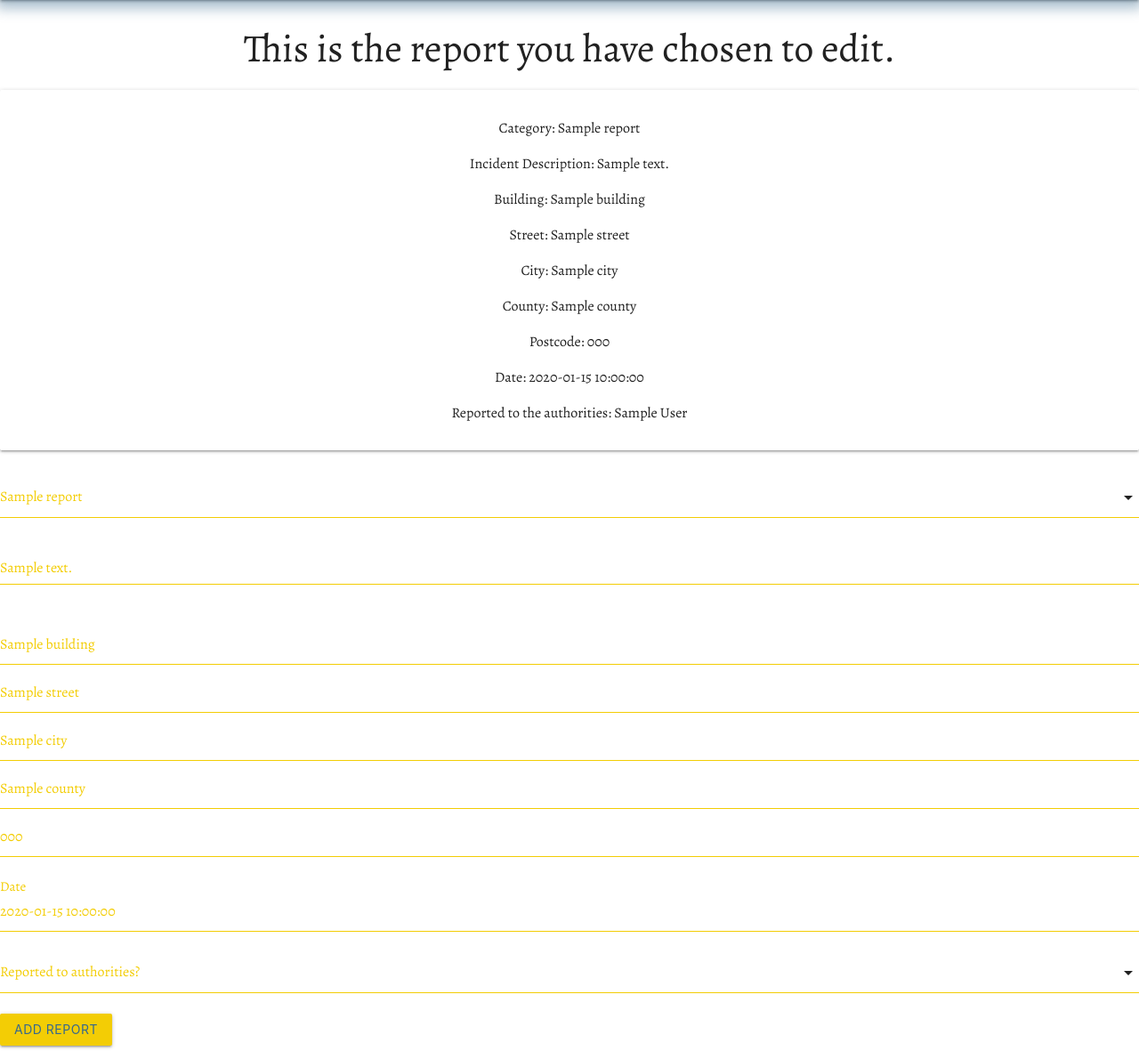
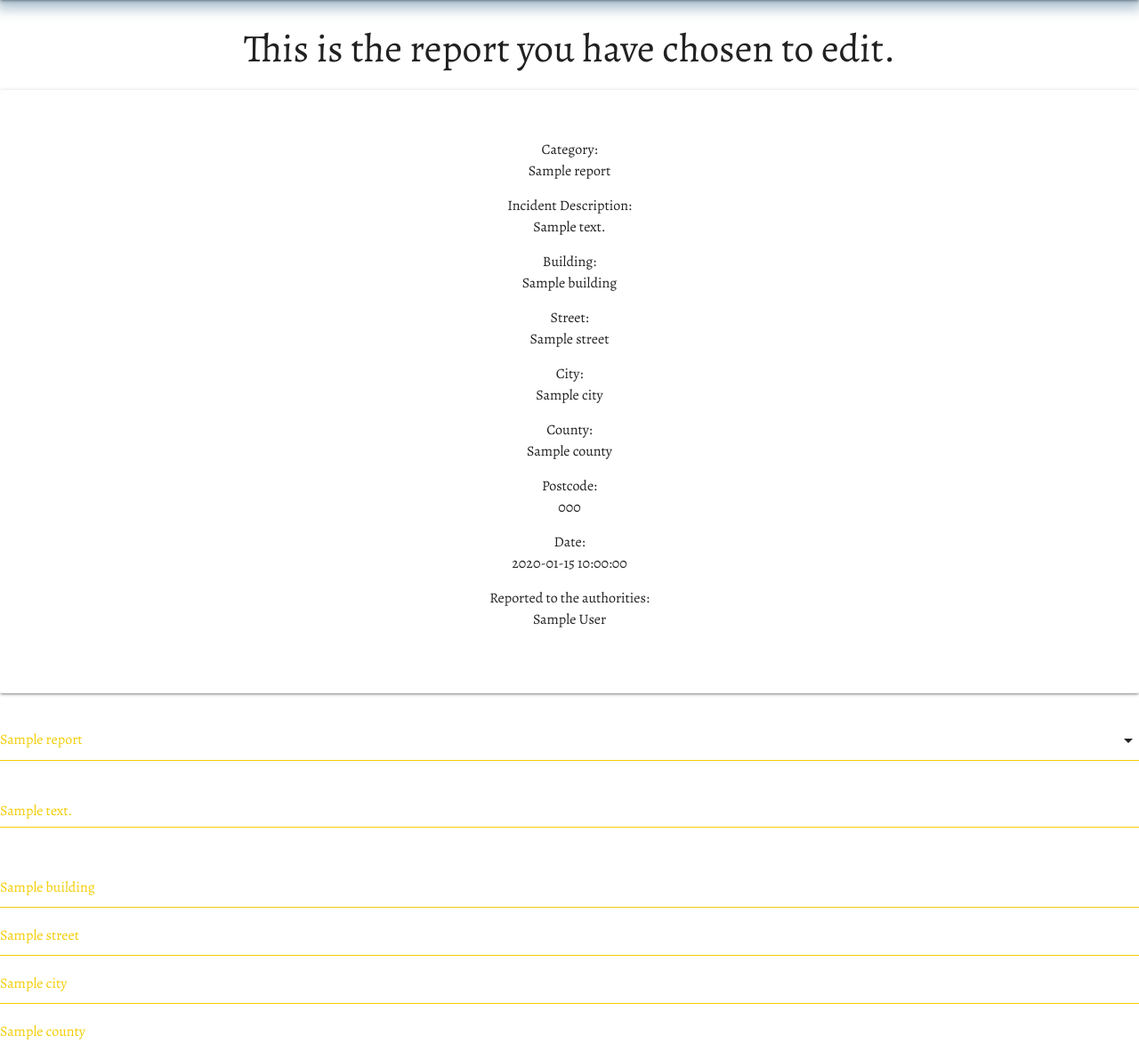
Before and after one commit to cgpalmer/ms3-project-2, a Flask app: template templates/user_modify.html in a window 1280 px wide. Shown: the part 64-1245 px from the top of the page at 89% size. Run offline with Flask 2, Linux system fonts and the light colour scheme; the template is opened without the code that fills it: most values are stand-ins (such as "Sample title", 1, 10 or a date in 2020); some libraries are stand-ins or nearby versions.

Commit message:
Copying over the format from search report to user_modify.

```diff
--- a/templates/user_modify.html
+++ b/templates/user_modify.html
@@ -3,23 +3,54 @@
 <h3 class="page-header">This is the report you have chosen to edit.</h3>
     <div class="card bg-primary text-white">
 
-            <p>Category: {{report.category_name}}</p>
-            <p>Incident Description: {{report.incident_description}}</p>
+        <div class="result-info-wrapper">
+            <div class="result-info-separator">
+            <p class="result-info">Category:</p>
+            <p class="result-info">{{report.category_name}}</p>
+            </div>
+             <div class="result-info-separator">
+            <p class="result-info">Incident Description:</p>
+            <p class="result-info">{{report.incident_description}}</p>
+                   </div>
             {% if report.building != "" %}
-                <p>Building: {{report.building}}</p>
+             <div class="result-info-separator">
+                <p class="result-info">Building:</p>
+                 <p class="result-info">{{report.building}}</p>
+                        </div>
             {% endif %}
             {% if report.street != "" %}
-                <p>Street: {{report.street}}</p>
+             <div class="result-info-separator">
+                <p class="result-info">Street:</p>
+                <p class="result-info">{{report.street}}</p>
+                       </div>
             {% endif %}
-                <p>City: {{report.city}}</p>
             {% if report.county != "" %}
-                <p>County: {{report.county}}</p>
+             <div class="result-info-separator">
+                <p class="result-info">City:</p>
+                 <p class="result-info">{{report.city}}</p>
+                        </div>
+            {% endif %}
+            {% if report.county != "" %}
+             <div class="result-info-separator">
+                <p class="result-info">County:</p>
+                 <p class="result-info">{{report.county}}</p>
+                        </div>
             {% endif %}
             {% if report.postcode != "" %}
-                <p>Postcode: {{report.postcode}}</p>
+             <div class="result-info-separator">
+                <p class="result-info">Postcode:</p>
+                <p class="result-info">{{report.postcode}}</p>
+                       </div>
             {% endif %}
-            <p>Date: {{report.date}}</p>
-            <p>Reported to the authorities: {{report.report_to_authorities}}</p>
+             <div class="result-info-separator">
+            <p class="result-info">Date:</p>
+            <p class="result-info">{{report.date}}</p>
+                   </div>
+             <div class="result-info-separator">
+            <p class="result-info">Reported to the authorities:</p>
+             <p class="result-info">{{report.report_to_authorities}}</p>
+                    </div>
+        </div>
     </div>
 
 <form method="POST" action="{{ url_for('edit_report', report_id=report._id) }}">
```
